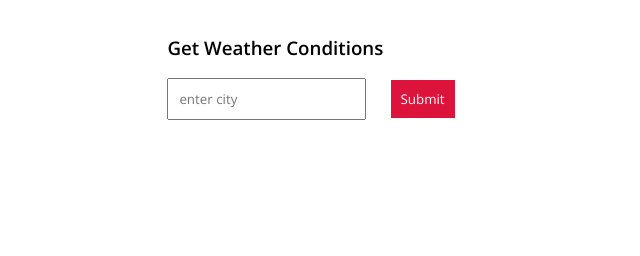
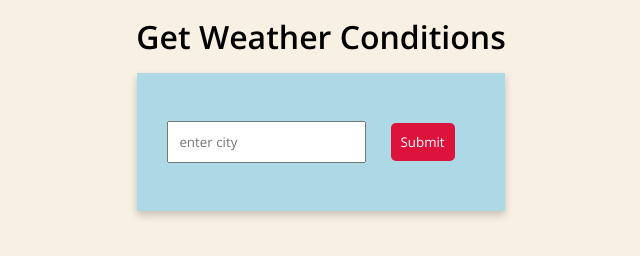
Before and after one commit to lizzy596/Weather-App2, a plain HTML site: page index.html in a window 1280 px wide. Shown: the whole page, without its empty margins (319-959 px from the left). Drawn offline with nearby package versions, Linux system fonts and the light colour scheme.

Commit message:
updated styling

```diff
--- a/index.html
+++ b/index.html
@@ -11,11 +11,17 @@
 
  <div id="container">
 
-  <form>
-    <h3>Get Weather Conditions</h3>
-    <input type="text" id="city" class="city" placeholder="enter city">
-    <input type="submit" id="submit" class="submit" value="Submit">
-  </form>
+  <h1 class="title">Get Weather Conditions</h1>
+
+  <div class="card">
+    <form>
+      <input type="text" id="city" class="city" placeholder="enter city">
+      <input type="submit" id="submit" class="submit" value="Submit">
+    </form>
+
+  </div>
+
+
   <div id="card-wrapper" class="hidden">
   <div id="weather-card" class="weather-card">
       <div id="img-div">
--- a/style.css
+++ b/style.css
@@ -7,12 +7,21 @@
   font-family: "Open Sans", sans-serif;
 }
 
+body {
+  background-color: #f8f0e3;
+}
+
+.title {
+  margin: 15px 0;
+}
+
 form h3 {
   margin-top: 35px;
 }
 
 #container {
   display: flex;
+  background-color: #f8f0e3;
 
   flex-direction: column;
 
@@ -42,6 +51,7 @@ form h3 {
   padding: 10px;
   border: none;
   margin: 20px;
+  border-radius: 5px;
 }
 
 .submit:hover {
@@ -57,6 +67,8 @@ form h3 {
   flex-direction: column;
   align-items: center;
   box-shadow: 0 4px 8px 0 rgba(0, 0, 0, 0.2), 0 6px 20px 0 rgba(0, 0, 0, 0.19);
+  margin-bottom: 30px;
+  background-color: white;
 }
 
 .text-box {
@@ -64,8 +76,21 @@ form h3 {
   text-align: center;
   line-height: 1.6;
   color: #838383;
+  background-color: white;
 }
 
 .city-name {
   letter-spacing: 0.2em;
 }
+
+.card {
+  box-shadow: 0 4px 8px 0 rgba(0, 0, 0, 0.2);
+  transition: 0.3s;
+  padding: 30px;
+  margin-bottom: 30px;
+  background-color: #add8e6;
+}
+
+.card:hover {
+  box-shadow: 0 8px 16px 0 rgba(0, 0, 0, 0.2);
+}
```
